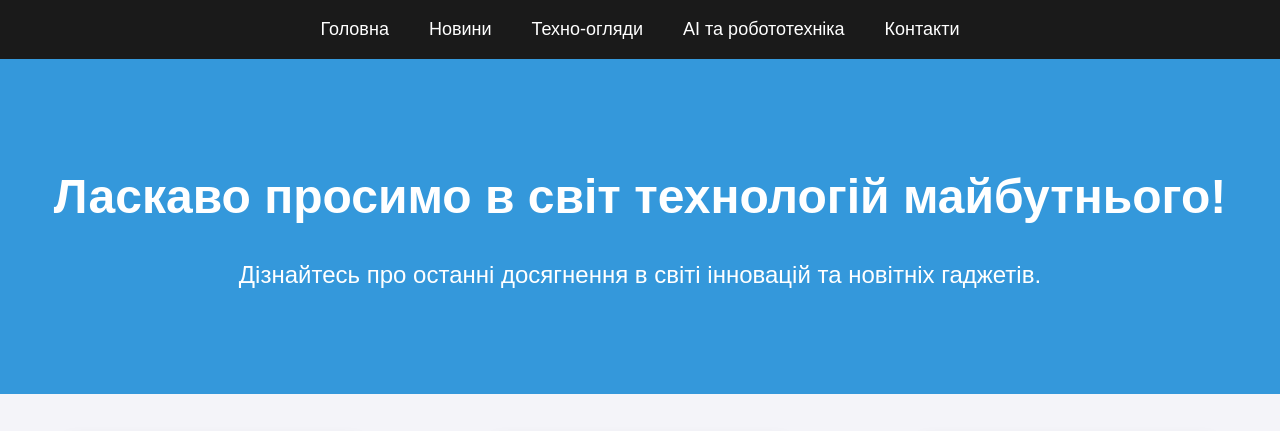
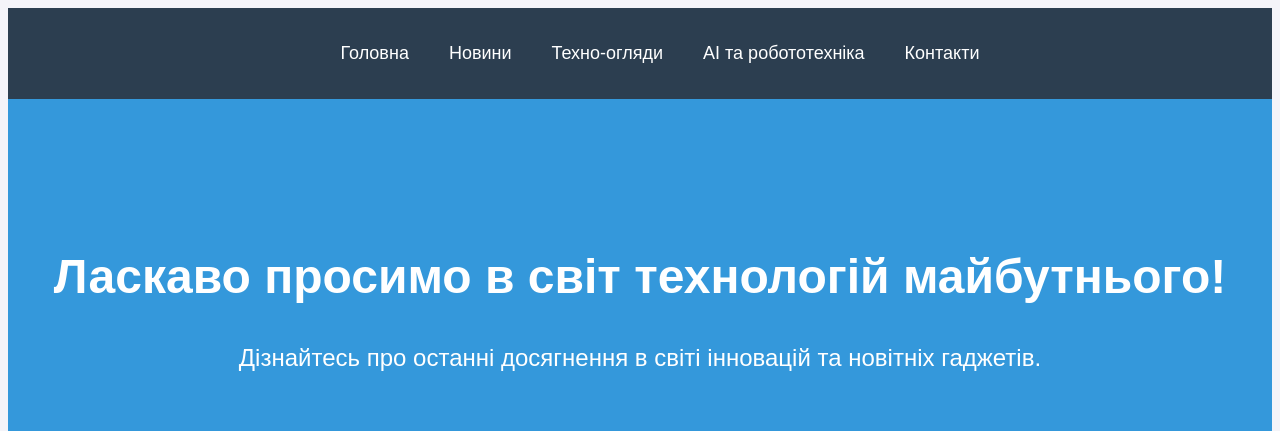
Before and after one commit to DerechaArtem/labki, a plain HTML site: page lab3/index.html in a window 1280 px wide. Shown: the top 431 px of the page. Drawn offline with Linux system fonts and the light colour scheme.

Commit message:
Update style.css

```diff
--- a/lab3/style.css
+++ b/lab3/style.css
@@ -1,5 +1,5 @@
 
-* {
+ {
     margin: 0;
     padding: 0;
     box-sizing: border-box;
@@ -14,7 +14,7 @@ body {
 
 
 .navbar {
-    background-color: #1a1a1a;
+    background-color: #2c3e50;
     padding: 15px 0;
 }
 
@@ -36,7 +36,7 @@ body {
     color: #f39c12;
 }
 
-
+/* ГЕРО БЛОК */
 .hero {
     text-align: center;
     background-color: #3498db;
@@ -52,7 +52,6 @@ body {
 .hero p {
     font-size: 24px;
 }
-
 
 .cards-container {
     display: flex;
@@ -109,7 +108,7 @@ body {
     box-shadow: 0 12px 25px rgba(0, 0, 0, 0.2);
 }
 
-/* FOOTER */
+
 footer {
     background-color: #2c3e50;
     color: white;
```
